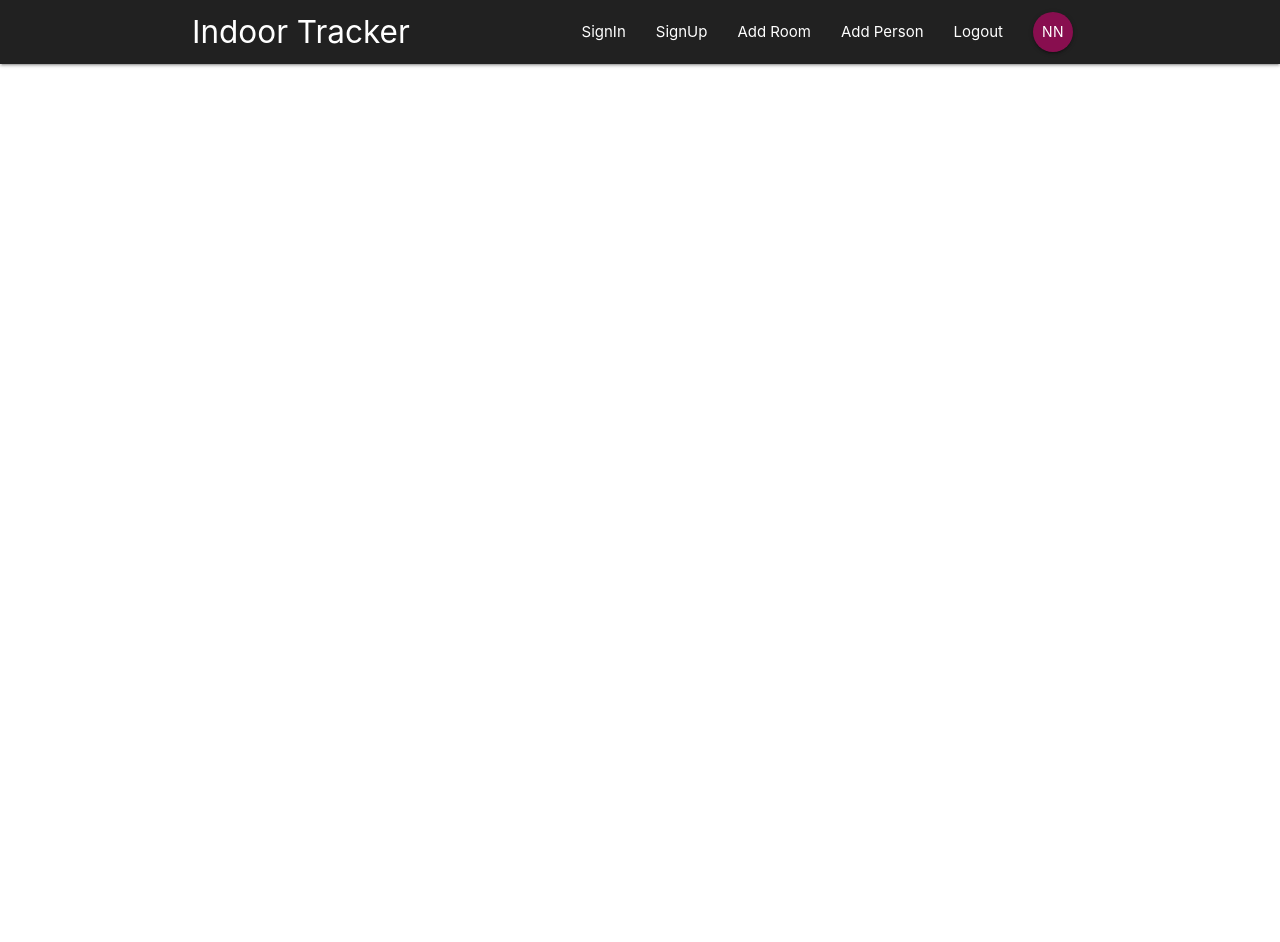
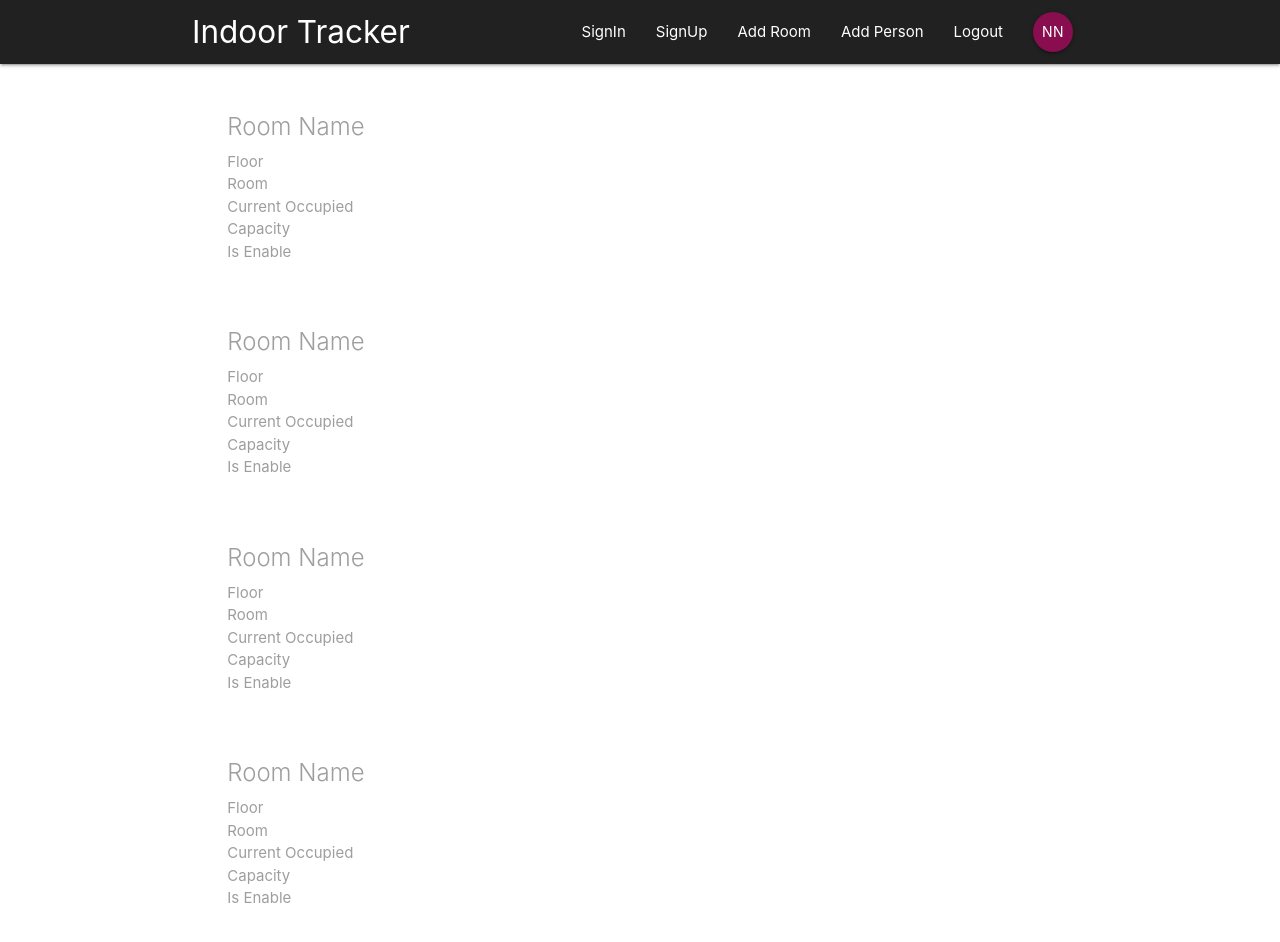
Before and after one commit to alireza-87/indoor-tracker-dashboard, a React (Create React App) app: page / in a window 1280 px wide. Shown: the top 942 px of the page. Before the commit the page ends 800 px from the top, so only its background shows below. Built offline with nearby package versions, Linux system fonts and the light colour scheme.

Commit message:
add some code

```diff
--- a/src/App.js
+++ b/src/App.js
@@ -1,12 +1,16 @@
 import React from 'react';
-import { BrowserRouter} from 'react-router-dom'
+import { BrowserRouter,Switch,Route} from 'react-router-dom'
 import Navbar from './components/layout/Navbar'
+import Dashboard from './components/dashboard/Dashboard'
 
 function App() {
   return (
     <BrowserRouter>
       <div className="App">
         <Navbar/>
+        <Switch>
+          <Route path='/' component={Dashboard}/>
+        </Switch>
       </div>
     </BrowserRouter>
   );
--- a/src/components/dashboard/Dashboard.js
+++ b/src/components/dashboard/Dashboard.js
@@ -0,0 +1,17 @@
+import React,{ Component } from 'react'
+import RoomList from '../room/RoomList'
+class Dashboard extends Component{
+    render(){
+        return(
+            <div className="dashboard container">
+                <div className="row">
+                    <div className="col s12 m6 l4">
+                        <RoomList/>
+                    </div>
+                </div>
+            </div>
+        )
+    }
+}
+
+export default Dashboard
--- a/src/components/room/RoomList.js
+++ b/src/components/room/RoomList.js
@@ -0,0 +1,61 @@
+import React from 'react'
+
+const RoomList = () => {
+    return(
+        <div className="room-List section">
+            <div className="card z-depth-0 room-summery">
+                <div className="card-content grey-text text-darker-3">
+                    <span className="card-title">
+                        Room Name
+                    </span>
+                    <p>Floor</p>
+                    <p>Room</p>
+                    <p>Current Occupied</p>
+                    <p>Capacity</p>
+                    <p>Is Enable</p>
+                </div>
+            </div>
+
+            <div className="card z-depth-0 room-summery">
+                <div className="card-content grey-text text-darker-3">
+                    <span className="card-title">
+                        Room Name
+                    </span>
+                    <p>Floor</p>
+                    <p>Room</p>
+                    <p>Current Occupied</p>
+                    <p>Capacity</p>
+                    <p>Is Enable</p>
+                </div>
+            </div>
+
+            <div className="card z-depth-0 room-summery">
+                <div className="card-content grey-text text-darker-3">
+                    <span className="card-title">
+                        Room Name
+                    </span>
+                    <p>Floor</p>
+                    <p>Room</p>
+                    <p>Current Occupied</p>
+                    <p>Capacity</p>
+                    <p>Is Enable</p>
+                </div>
+            </div>
+
+            <div className="card z-depth-0 room-summery">
+                <div className="card-content grey-text text-darker-3">
+                    <span className="card-title">
+                        Room Name
+                    </span>
+                    <p>Floor</p>
+                    <p>Room</p>
+                    <p>Current Occupied</p>
+                    <p>Capacity</p>
+                    <p>Is Enable</p>
+                </div>
+            </div>
+        </div>
+    )
+}
+
+export default RoomList
```
